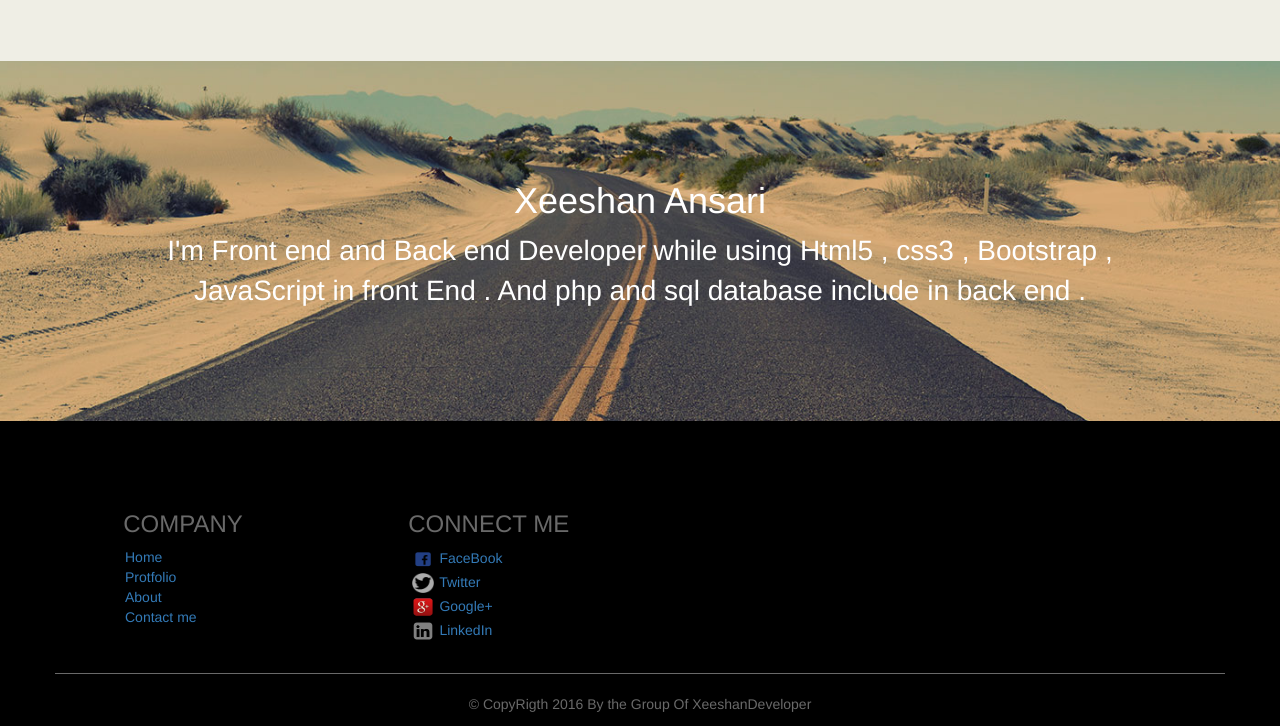
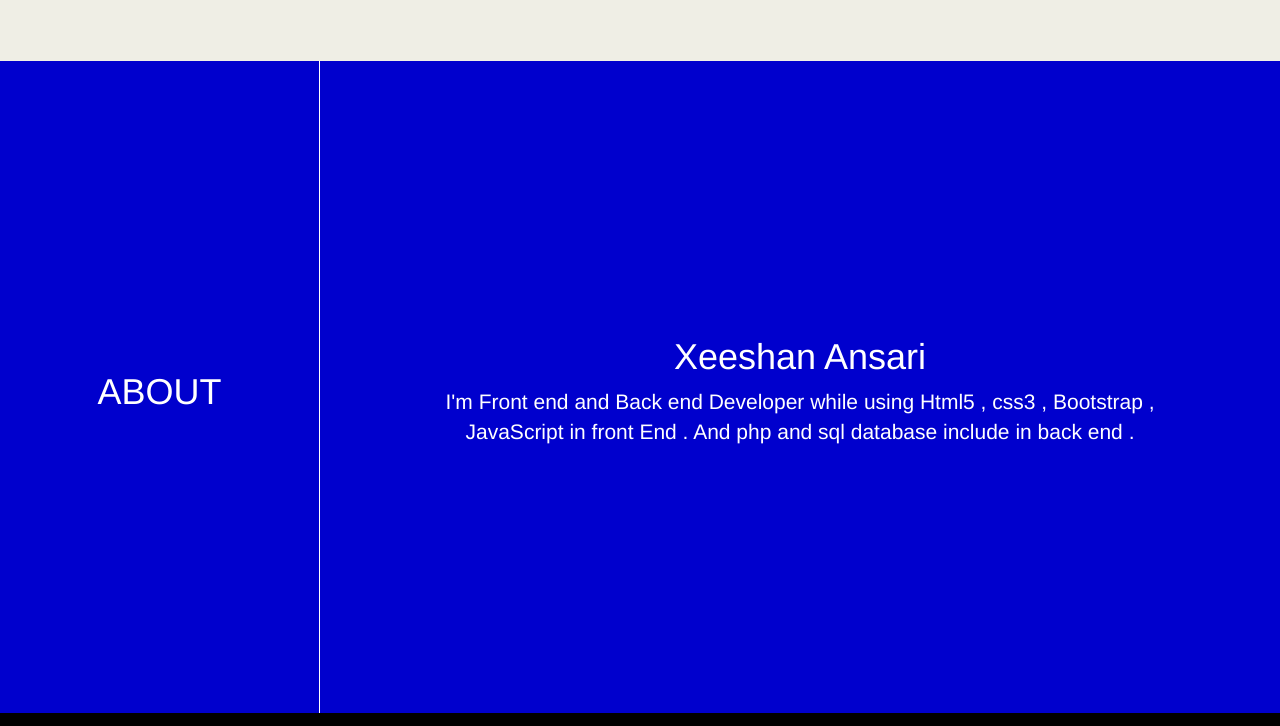
Before and after one commit to XeeshanAnsari/protfoilo-244, a plain HTML site: page index.html in a window 1280 px wide. Shown: the part 1934-2660 px from the top of the page. Drawn offline with Linux system fonts and the light colour scheme.

Commit message:
Designing change in About Section

```diff
--- a/css/style.css
+++ b/css/style.css
@@ -127,11 +127,27 @@ body{
     background: url(../image/cover.jpg) no-repeat center center;
     background-attachment: fixed;
     background-size: cover;
-    padding: 100px;
     margin: 0px;
     color: white;
-    font-size: 2em;
+    font-size: 1.5em;
+
+ }
+#about > div{
+    background-color: mediumblue;
+    transform: 10%;
 }
+.about-col-1{
+    padding: 22.75%;
+    border-right: 1px solid white;
+}
+.about-col-2{
+   padding: 20% ;
+
+}
+.about-col-2 div{
+    padding: 0px 10% 0px 10%;
+}
+
 
 
 
--- a/index.html
+++ b/index.html
@@ -138,12 +138,17 @@
      </div>
      <!-- protfolio section is start-->
       <!-- About section is start-->
-    <div id="about">
-        <div   >
+    <div id="about" class="row" >
+        <div class="col-md-3 about-col-1">
+            <h1>ABOUT</h1>
+        </div>
+        <div class="col-md-9 about-col-2">
 
-            <h1>Xeeshan Ansari</h1>
-            <p>I'm Front end and Back end Developer while using Html5 , css3 , Bootstrap , JavaScript in front End .
+            <div>
+                <h1>Xeeshan Ansari</h1>
+                <p>I'm Front end and Back end Developer while using Html5 , css3 , Bootstrap , JavaScript in front End .
                 And php and sql database include in back end . </p>
+            </div>
         </div>
     </div>
      <!-- About section is section-->
```
